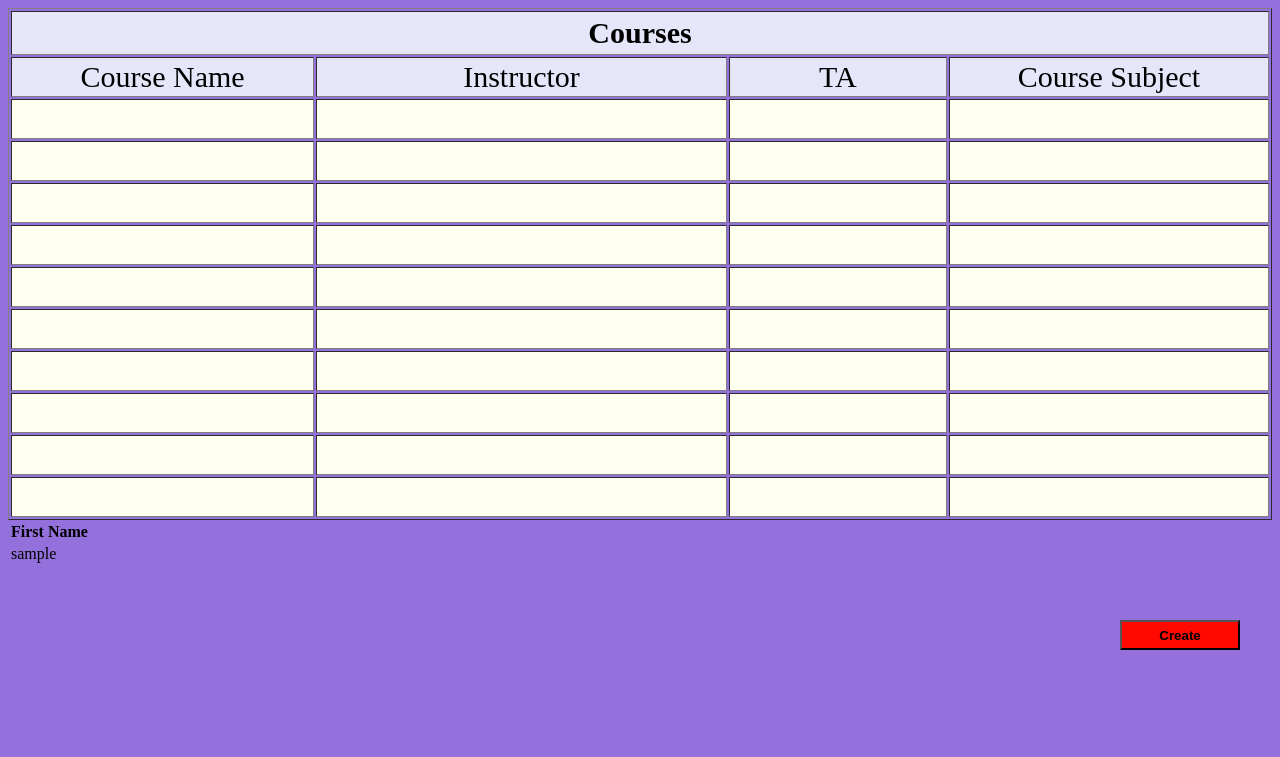
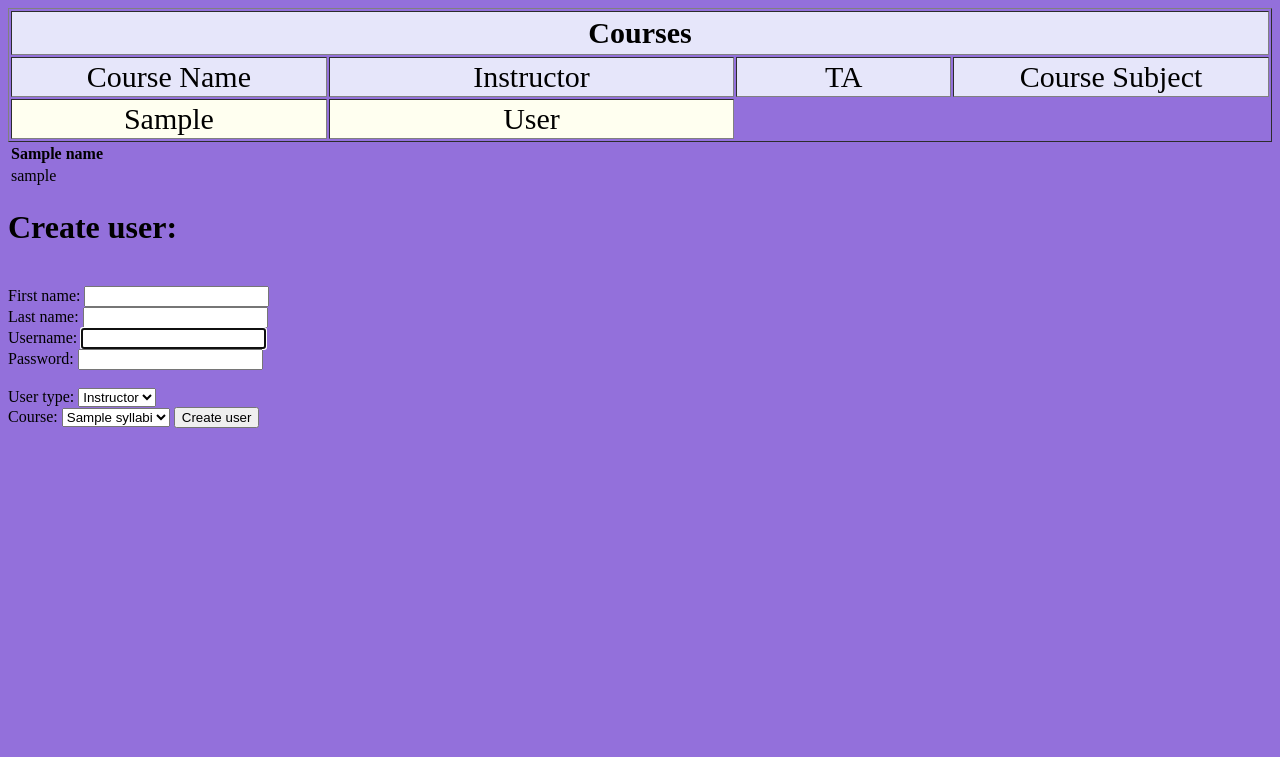
Before and after one commit to katetdo/CS361Project, a Django app: template templates/admin.html in a window 1280 px wide. Shown: the top 757 px of the page. Run offline with Django 3.2, Linux system fonts and the light colour scheme; the template is opened without the code that fills it: most values are stand-ins (such as "Sample title", 1, 10 or a date in 2020).

Commit message:
Admin can create users

```diff
--- a/GitHubTest/models.py
+++ b/GitHubTest/models.py
@@ -2,6 +2,7 @@ from django.db import models
 
 
 class MySyllabus(models.Model):
+    courseName = models.CharField(max_length=20, default="")
     assignmentWeight = models.CharField(max_length=20)
     gradeScale = models.CharField(max_length=20)
 
--- a/templates/admin.html
+++ b/templates/admin.html
@@ -19,74 +19,17 @@
         <td style="width:60px">TA</td>
         <td style="width:25px">Course Subject</td>
       </tr>
-      <tr align="center" height="40" style="background-color: Ivory; font-size:30px">
-        <td id="cell1"></td>
-        <td id="cell2"></td>
-        <td id="cell3"></td>
-        <td id="cell4"></td>
-      </tr>
-      <tr align="center" height="40" style="background-color: Ivory; font-size:30px">
-        <td></td>
-        <td></td>
-        <td></td>
-        <td></td>
-      </tr>
-      <tr align="center" height="40" style="background-color: Ivory; font-size:30px">
-        <td></td>
-        <td></td>
-        <td></td>
-        <td></td>
-      </tr>
-      <tr align="center" height="40" style="background-color: Ivory; font-size:30px">
-        <td></td>
-        <td></td>
-        <td></td>
-        <td></td>
-      </tr>
-      <tr align="center" height="40" style="background-color: Ivory; font-size:30px">
-        <td></td>
-        <td></td>
-        <td></td>
-        <td></td>
-      </tr>
-      <tr align="center" height="40" style="background-color: Ivory; font-size:30px">
-        <td></td>
-        <td></td>
-        <td></td>
-        <td></td>
-      </tr>
-      <tr align="center" height="40" style="background-color: Ivory; font-size:30px">
-        <td></td>
-        <td></td>
-        <td></td>
-        <td></td>
-      </tr>
-      <tr align="center" height="40" style="background-color: Ivory; font-size:30px">
-        <td></td>
-        <td></td>
-        <td></td>
-        <td></td>
-      </tr>
-      <tr align="center" height="40" style="background-color: Ivory; font-size:30px">
-        <td></td>
-        <td></td>
-        <td></td>
-        <td></td>
-      </tr>
-      <tr align="center" height="40" style="background-color: Ivory; font-size:30px">
-        <td></td>
-        <td></td>
-        <td></td>
-        <td></td>
-      </tr>
+        {% for i in user_info %}
+            <tr align="center" height="40" style="background-color: Ivory; font-size:30px">
+                <td>{{ i.firstName }}</td>
+                <td>{{ i.lastName }}</td>
+            </tr>
+        {% endfor %}
     </table>
-
-
-
     <div>
     <table>
         <tr>
-            <th>First Name</th>
+            <th>{{ name }}</th>
         </tr>
         {% for x in details %}
             <tr>
@@ -97,7 +40,30 @@
 
 
     </div>
-    <button type="button" id="createButton">Create</button>
+    <h1>Create user:</h1><br>
+     <form method="post" action="/administrator/">
+         {% csrf_token %}
+        <label for="firstName">First name: </label>
+        <input type="text" name="firstName"><br>
+        <label for="lastName">Last name: </label>
+        <input type="text" name="lastName"><br>
+         <label for="username">Username: </label>
+         <input type="text" name="username" id="username"  required autofocus><br>
+         <label for="password">Password: </label>
+         <input type="password" name="password" id="password"  required autofocus><br><br>
+        <label for="type">User type: </label>
+         <select name="type">
+             <option value="I">Instructor</option>
+             <option value="TA">TA</option>
+         </select><br>
+        <label for="syllabus">Course: </label>
+         <select name="syllabus">
+             {% for i in syllabi %}
+                <option value="{{ i.id }}">{{ i.courseName }}</option>
+             {% endfor %}
+         </select>
+         <input type="submit" id="loginButton" value="Create user">
+     </form>
 
   </body>
   <footer>
```
Also changed, not shown: GitHubTest/views.py (+20 -3 lines), GitHubTest/migrations/0002_mysyllabus_coursename.py (added).
